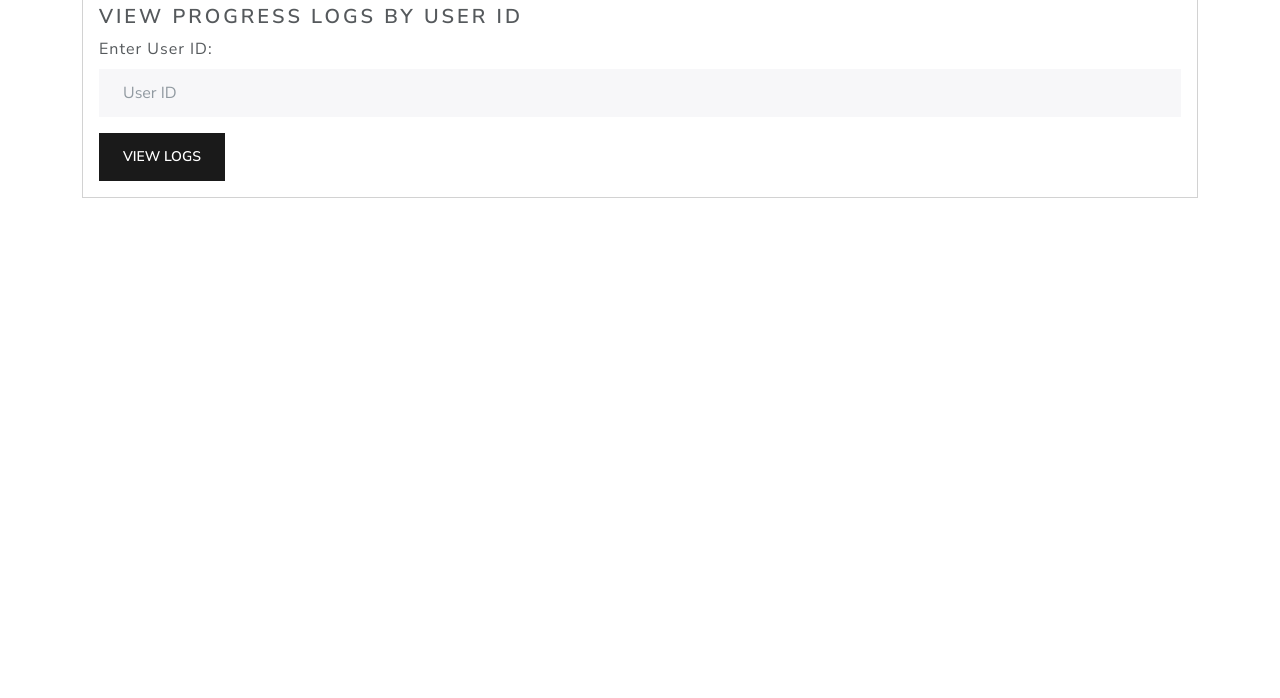
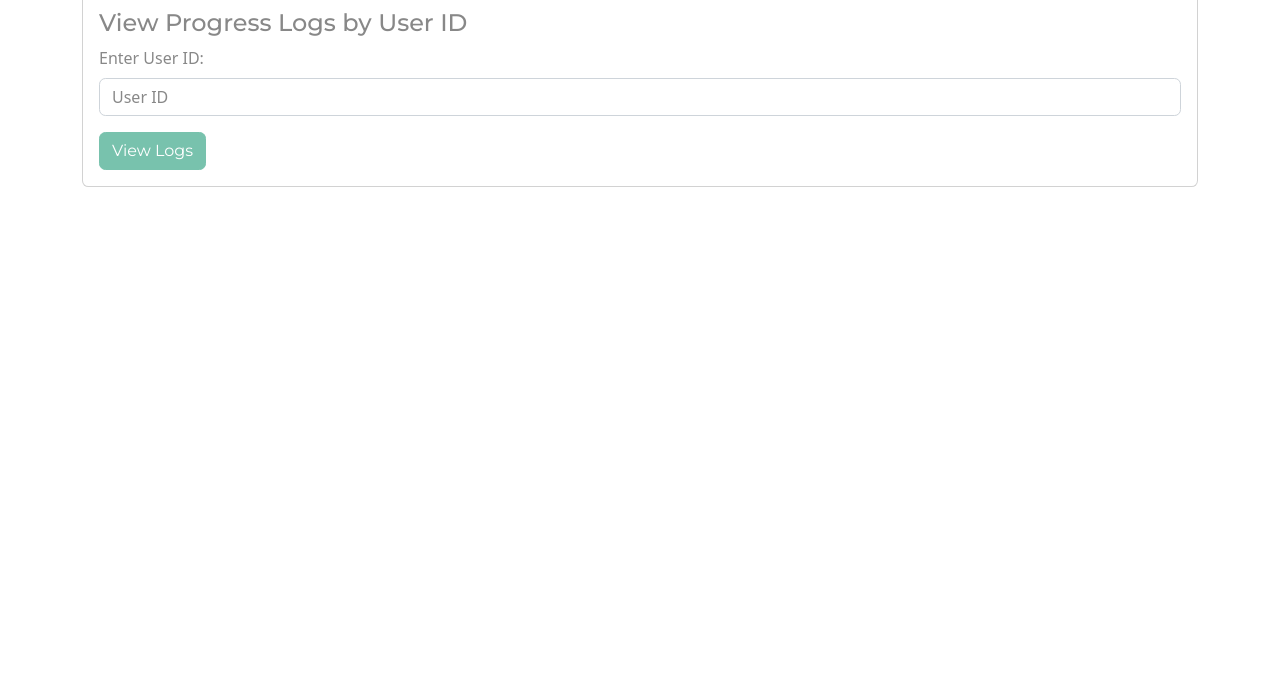
Before and after one commit to AlbertMeza/NoPoreDecision, a plain HTML site: page public/progressLogs.html in a window 1280 px wide. Shown: the part 102-800 px from the top of the page. Drawn offline with nearby package versions, Linux system fonts and the light colour scheme.

Commit message:
Update progressLogs.html

```diff
--- a/public/progressLogs.html
+++ b/public/progressLogs.html
@@ -5,7 +5,7 @@
   <meta charset="UTF-8">
   <meta name="viewport" content="width=device-width, initial-scale=1.0">
   <title>No Pore Decisions | Progress Logs</title>
-  <link rel="stylesheet" href="https://cdn.jsdelivr.net/npm/bootswatch@5.3.0/dist/lux/bootstrap.min.css">
+  <link rel="stylesheet" href="https://cdn.jsdelivr.net/npm/bootswatch@5.3.0/dist/minty/bootstrap.min.css">
 </head>
 <body>
   <div class="container mt-5">
```
